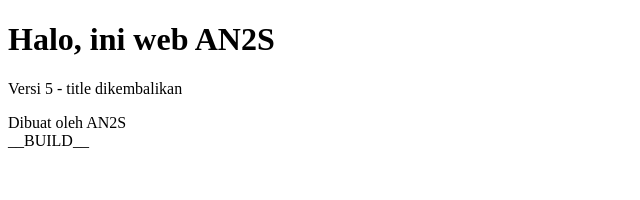
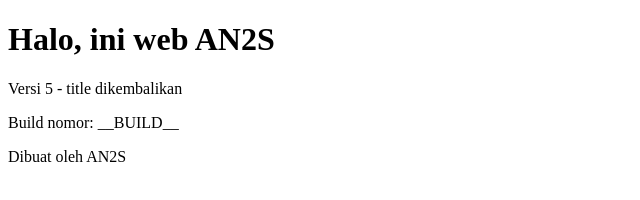
Before and after one commit to naylaputri082005-gif/latihan-cicd, a plain HTML site: page public/index.html in a window 1280 px wide. Shown: the whole page, without its empty margins (0-640 px from the left). Drawn offline with Linux system fonts and the light colour scheme.

Commit message:
Restore title and add build number placeholder

```diff
--- a/public/index.html
+++ b/public/index.html
@@ -6,7 +6,7 @@
 <body>
  <h1>Halo, ini web AN2S</h1>
  <p>Versi 5 - title dikembalikan</p>
+ <p>Build nomor: __BUILD__</p>
  <footer>Dibuat oleh AN2S</footer>
- __BUILD__
 </body>
 </html>
```
